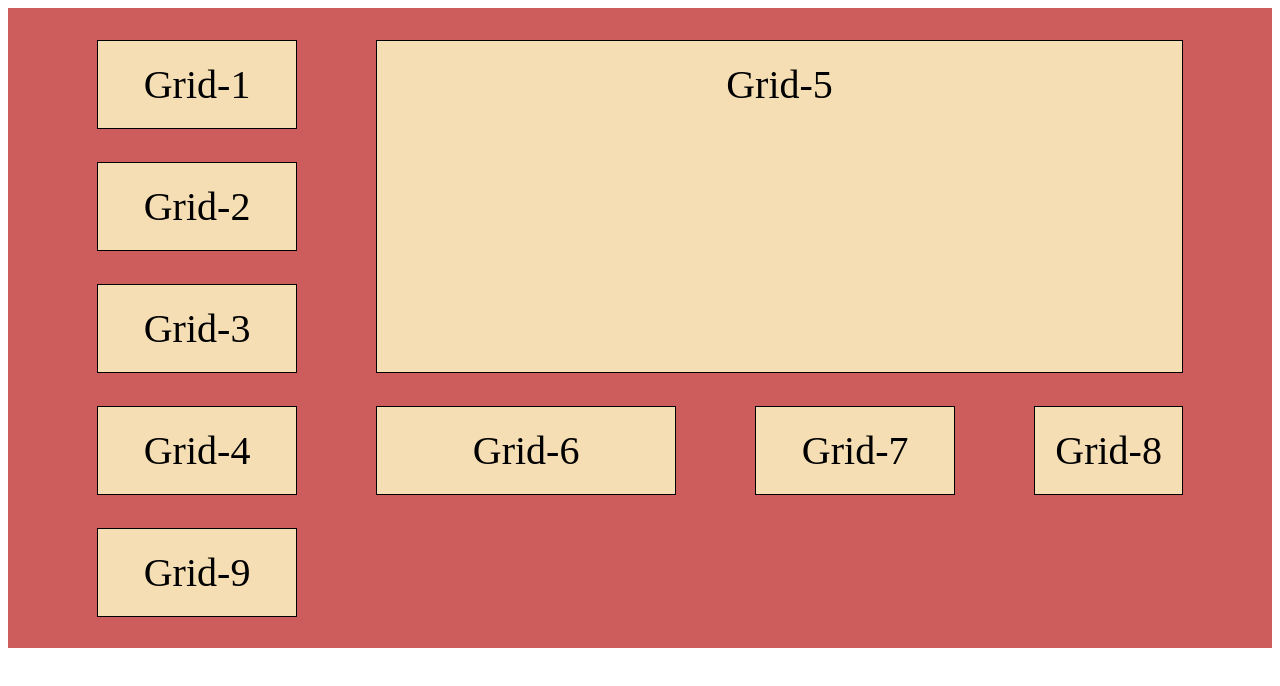
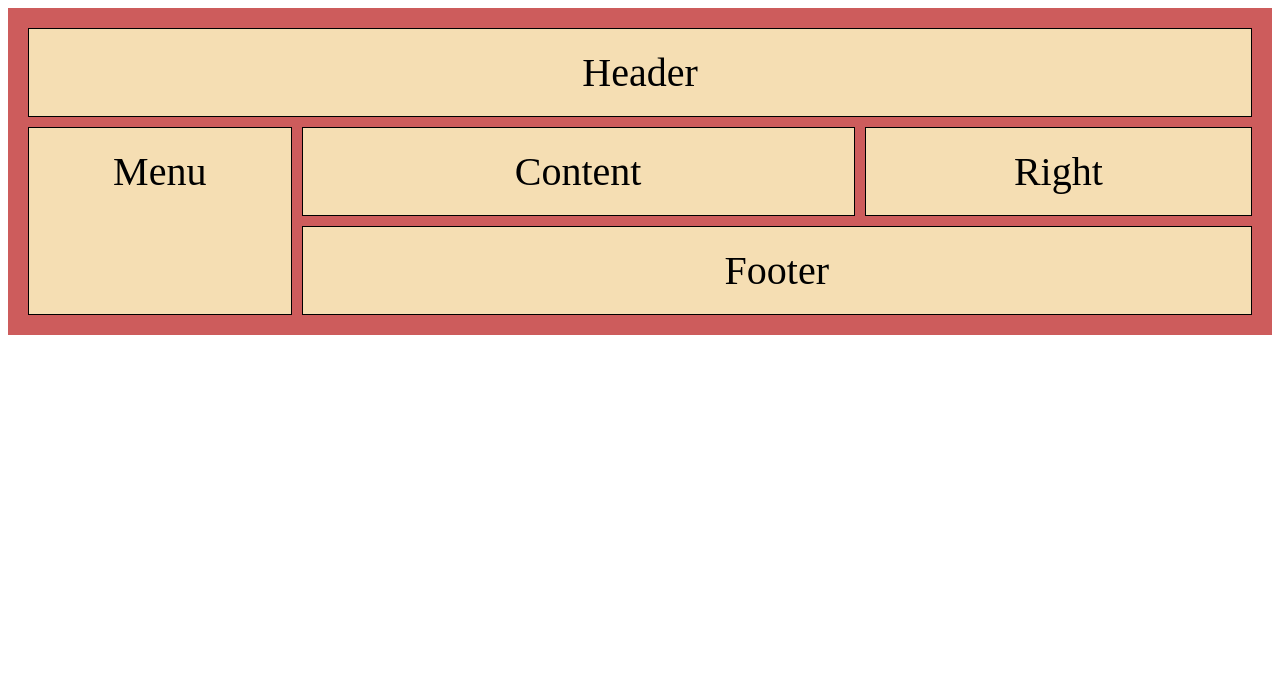
Before and after one commit to ashraf-git/CSS-Tutorial, a plain HTML site: page index.html in a window 1280 px wide. Drawn offline with Linux system fonts and the light colour scheme.

Commit message:
grid complete

```diff
--- a/index.html
+++ b/index.html
@@ -8,15 +8,11 @@
 </head>
 <body>
 <div class="grid-container">
-  <div class="grid-item" id="grid-1">Grid-1</div>
-  <div class="grid-item" id="grid-2">Grid-2</div>
-  <div class="grid-item" id="grid-3">Grid-3</div>
-  <div class="grid-item" id="grid-4">Grid-4</div>
-  <div class="grid-item" id="grid-5">Grid-5</div>
-  <div class="grid-item" id="grid-6">Grid-6</div>
-  <div class="grid-item" id="grid-7">Grid-7</div>
-  <div class="grid-item" id="grid-8">Grid-8</div>
-  <div class="grid-item" id="grid-9">Grid-9</div>
+  <div class="grid-item" id="grid-1">Header</div>
+  <div class="grid-item" id="grid-2">Menu</div>
+  <div class="grid-item" id="grid-3">Content</div>
+  <div class="grid-item" id="grid-4">Right</div>
+  <div class="grid-item" id="grid-5">Footer</div>
 </div>
 
 </body>
--- a/style.css
+++ b/style.css
@@ -2,17 +2,11 @@
     background-color: indianred;
     padding: 20px;
     display:grid;
-    /* grid-template-columns: auto 50% auto; */
-    grid-template-columns: 200px 300px 200px;
-    /* grid-template-rows: auto 200px auto; */
-    grid-column-gap: 10px;
-    grid-row-gap: 10px;
-    /* justify-content: center; */
-    /* justify-content: space-between;  */
-    justify-content: space-evenly;
-    height: 600px;
-    /* align-content: center; */
-    align-content: space-around;
+    grid-template-areas:
+    'header header header header header header'
+    'menu main main main right right'
+    'menu footer footer footer footer footer';
+    grid-gap: 10px;
 }
 .grid-item{
     background-color: wheat;
@@ -22,14 +16,17 @@
     text-align: center;
 }
 #grid-1{
-    /* grid-column-start: 1;
-    grid-column-end: 3; */
-    /* grid-column: 1/ span 3; */
-    /* grid-row-start: 1;
-    grid-row-end: 4; */
-    /* grid-row: 1 / 4; */
+    grid-area: header;
+}
+#grid-2{
+    grid-area: menu;
+}
+#grid-3{
+    grid-area: main;
+}
+#grid-4{
+    grid-area: right;
 }
 #grid-5{
-    grid-area: 1/2/4/5;
-    grid-area: 1/2 span 2, span 3;
+    grid-area: footer;
 }
```
